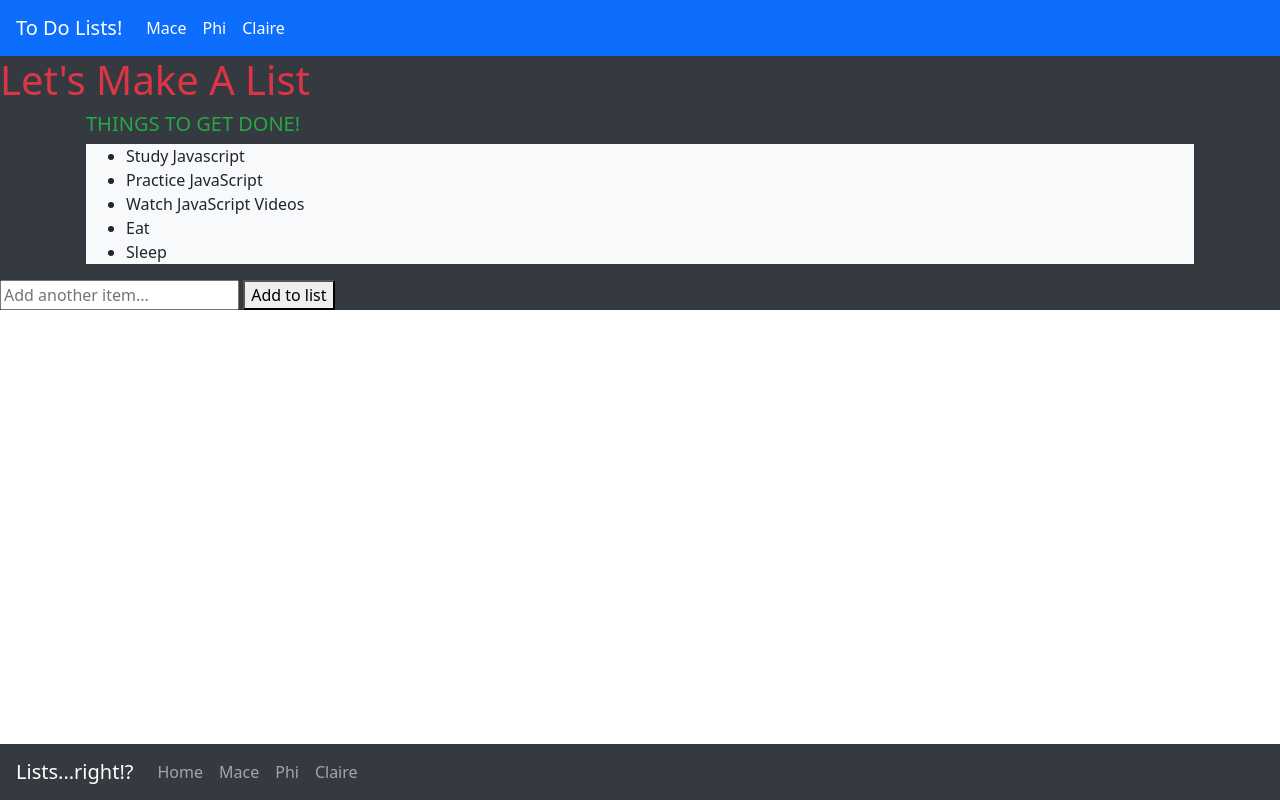
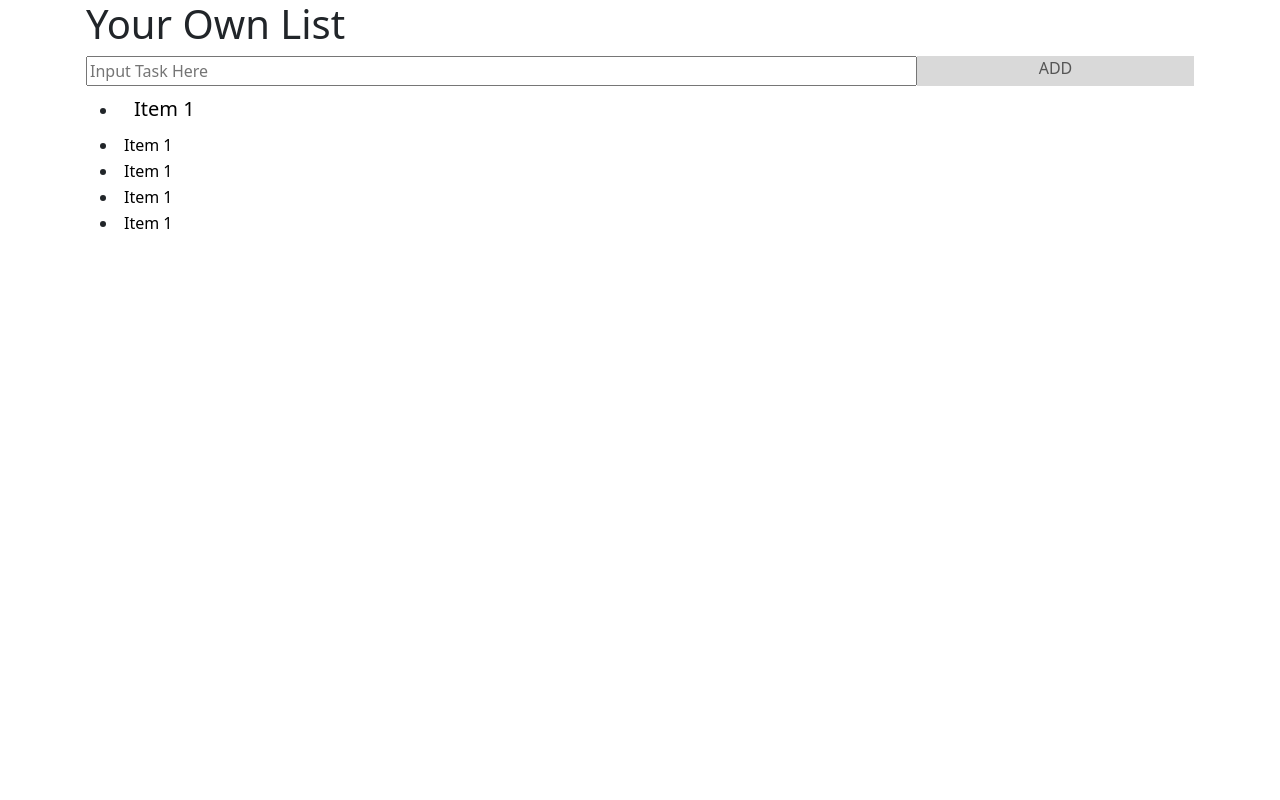
Before and after one commit to MacePh/JSGroupProjectG3, a plain HTML site: page Mace.html in a window 1280 px wide. Drawn offline with nearby package versions, Linux system fonts and the light colour scheme.

Commit message:
got java working for adding buttons to list

```diff
--- a/Mace.html
+++ b/Mace.html
@@ -13,7 +13,8 @@
 
   </head>
   <body>
-    <nav class="navbar navbar-expand-md navbar-dark bg-primary">
+    <!-- Top Nav Bar -->
+    <!-- <nav class="navbar navbar-expand-md navbar-dark bg-primary">
       <div class="container-fluid">
           <a class="navbar-brand" href="#">To Do Lists!</a>
           <button class="navbar-toggler" type="button" data-toggle="collapse" data-target="#navbarID"
@@ -28,30 +29,31 @@
               </div>
           </div>
       </div>
-  </nav>
-  <main class="bg-dark ">
-    <h1 class="text-danger text-left">Let's Make A List</h1>
-    <div class="container">
-        <h2 class="lead text-bold text-success">THINGS TO GET DONE!</h2>
-          <div class="bg-light px-sm-2">
-            <ul class="list ">
-              <li>Study Javascript</li>
-              <li>Practice JavaScript</li>
-              <li>Watch JavaScript Videos</li>
-              <li>Eat</li>
-              <li>Sleep</li>
-          </ul>
-          </div>
+  </nav> -->
+
+<!-- User Interface -->
+<div class="container">
+  <h1>Your Own List</h1>
+       <div class="inPutArea">
+
+       <input class="textBox" type="text" id="myInput" placeholder="Input Task Here">
+        <span onclick="submit()" class="addBtn">ADD</span>
     </div>
-    <input type="text" class="items" placeholder="Add another item..." id="newToDo">
-  <button id="submit">Add to list</button>
-  </main>
+
+        <ul id="tdUl">
+          <li><button class="itemButton btn-lg" type="text">Item 1<button class="btn-sm hvrBtn">complete</button></button></li>
+          <li><button class="itemButton" type="text">Item 1</button></li>
+          <li><button class="itemButton" type="text">Item 1</button></li>
+          <li><button class="itemButton" type="text">Item 1</button></li>
+          <li><button class="itemButton" type="text">Item 1</button></li>
+        </ul>
+
+    </div>
 
 
 
 
-
-  <nav class="navbar fixed-bottom navbar-expand-sm navbar-dark bg-dark">
+  <!-- <nav class="navbar fixed-bottom navbar-expand-sm navbar-dark bg-dark">
     <div class="container-fluid">
       <a class="navbar-brand" href="#">Lists...right!?</a>
       <button class="navbar-toggler" type="button" data-toggle="collapse" data-target="#navbarCollapse" aria-controls="navbarCollapse" aria-expanded="false" aria-label="Toggle navigation">
@@ -76,7 +78,7 @@
         </ul>
       </div>
     </div>
-  </nav>
+  </nav> -->
     <script src="todo.js"></script>
   </body>
 </html>
--- a/todo.css
+++ b/todo.css
@@ -54,3 +54,43 @@ h2 {
   padding: 0rem 0 0 4rem;
   border: 1px solid rgb(235, 229, 229);
 } */
+.addBtn {
+  /* padding: 10px;
+  width: 25%; */
+  background: #d9d9d9;
+  color: #555;
+  width: 25%;
+  height: 30px;
+  float: right;
+  text-align: center;
+  /* font-size: 16px; */
+  cursor: pointer;
+  transition: 0.3s;
+  border-radius: 1;
+}
+
+.addBtn:hover {
+  background-color: #bbb;
+}
+.inputArea{
+  width:50%;
+}
+.textBox{
+  width: 75%;
+  height: 30px;
+}
+.itemButton{
+  border:0;
+  background: #fff;
+}
+.itemButton:hover {
+  background-color: #bbb;
+}
+.hvrBtn{
+  border:0;
+  color: #fff;
+  background-color: #fff;
+}
+.hvrBtn:hover {
+  background-color: #bbb;
+}
--- a/todo.js
+++ b/todo.js
@@ -1,8 +1,28 @@
-const parentUL = document.querySelector('ul');
-const sumbit = document.querySelector('button');
 
-submit.addEventListener('click', function(event) {
-	let newLI = document.createElement('li');
-    newLI.innerHTML=document.getElementById('newToDo').value;
-    parentUL.appendChild(newLI);
-    document.getElementById("newToDo").value = ""});
+            const parentUL = document.getElementById('tdUl');
+            // console.log(parentUL);
+            // const myInput = document.getElementById('myInput').value;
+            function submit() {
+                let newLI = document.createElement('li');
+                let newBtn = document.createElement('button');
+                newBtn.innerHTML=(myInput).value;
+
+                newBtn.className="itemButton btn-lg";
+                newLI.appendChild(newBtn);
+               parentUL.appendChild(newLI);
+               document.getElementById("myInput").value = ""};
+            console.log(newLI);
+
+            //     // newLI.innerHTML=newBtn.e;
+
+            //
+            //     console.log('newBtn')
+            //     var ul = document.getElementById("list");
+// var li = document.createElement("li");
+// li.appendChild(document.createTextNode("Four"));
+// var button = document.createElement("button");
+// button.innerHTML = "asdasd";
+// li.appendChild(button);
+// li.setAttribute("id","element4");
+// ul.appendChild(li);
+// alert(li.id);//
```
